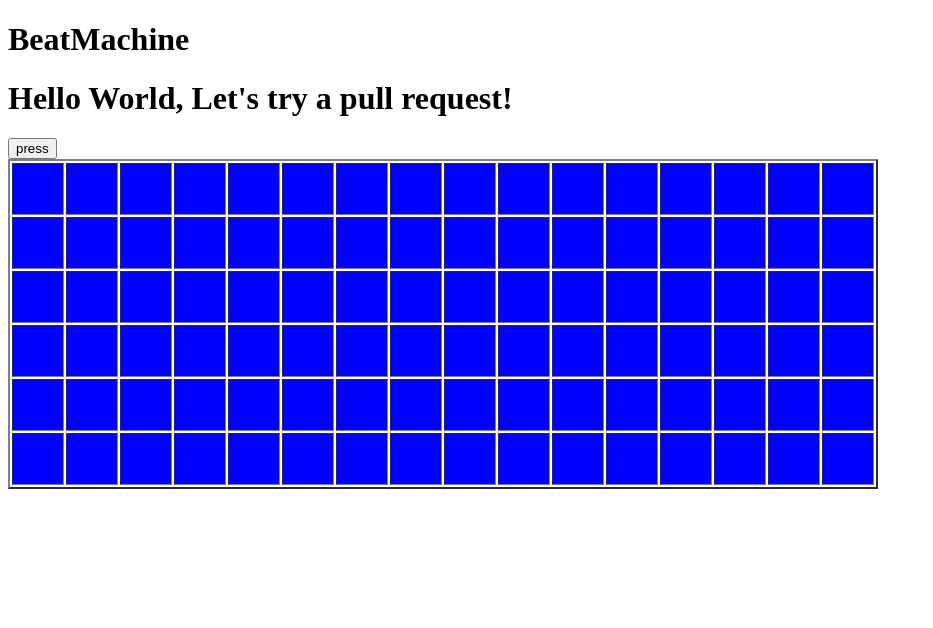
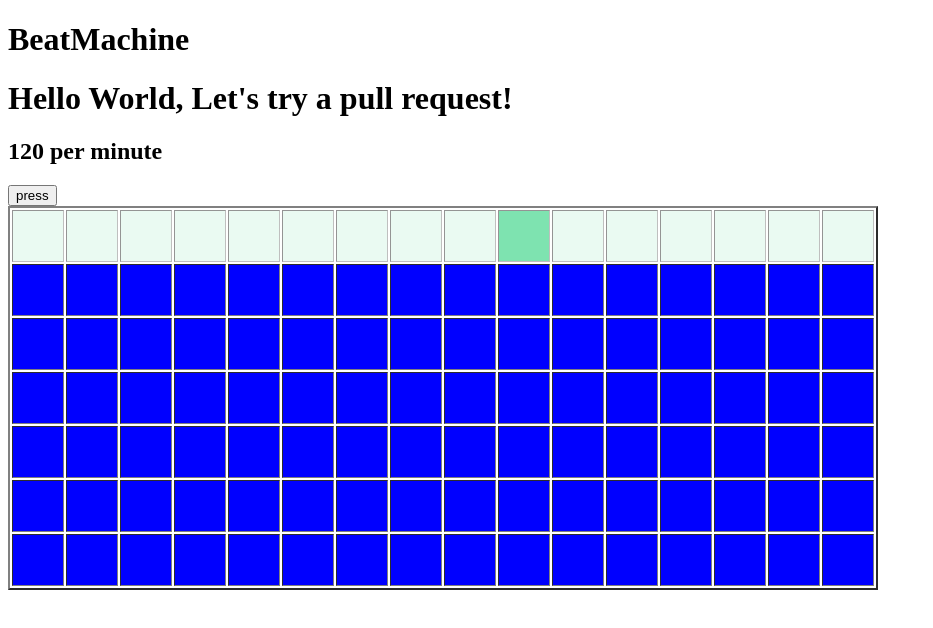
Before and after one commit to AndrewRLloyd88/beat-machine-hackathon, a React (Create React App) app: page / in a window 1280 px wide. Shown: the top 628 px of the page, without its empty margins (0-933 px from the left). Built offline with nearby package versions, Linux system fonts and the light colour scheme.

Commit message:
add BeatTracker and BPM logic. Add template file for useStart

```diff
--- a/src/App.js
+++ b/src/App.js
@@ -3,9 +3,11 @@ import './styles/index.css';
 import {Howl, Howler} from 'howler';
 import BeatMachine from "./Components/BeatMachine"
 import InstrumentRow from './Components/InstrumentRow';
+import Bpm from "./helpers/useBPM"
+import BeatTracker from "./Components/BeatTracker"
 
 const App = () => {
-
+const beats = Bpm();
   const playSound = () => {
     var sound = new Howl({
       src: ["./DrumSamples/MainSnare/Snare1.wav"],
@@ -19,10 +21,13 @@ const App = () => {
       <>
       <BeatMachine />
         <h1>Hello World, Let's try a pull request!</h1>
+        <h2>{beats} per minute</h2>
         <button onClick={playSound}>press</button>
 
         <table border='2'>
+
           <tbody>
+          <BeatTracker/>
            <InstrumentRow />
            <InstrumentRow />
            <InstrumentRow />
--- a/src/Components/BeatTracker.jsx
+++ b/src/Components/BeatTracker.jsx
@@ -1,14 +1,17 @@
 import React, { useEffect } from 'react';
 import '../styles/index.css';
 import {Howl, Howler} from 'howler';
+import BPM from "../helpers/useBPM"
+import '../styles/playhead.css';
 
 const BeatTracker = () => {
+  const beats = BPM();
+  const squares = [0, 0, 0, 0, 0, 0, 0, 0, 0, 1, 0, 0, 0, 0, 0, 0];
 
-    return(
-      <>
-        <h1>BeatTracker</h1>
-      </>
-    )
-  }
+ const playHeadArray = squares.map((square) => ( <td key={square} className={square > 0 ? "playhead" : "inactive"}></td> ))
+
+return playHeadArray;
+}
+
 
 export default BeatTracker;
--- /dev/null
+++ b/src/helpers/useBPM.js
@@ -0,0 +1,7 @@
+import React, { useState } from "react";
+
+export default function useBPM(defaultBPM) {
+  const [bpm, setBpm] = useState(120);
+
+  return bpm;
+}
--- /dev/null
+++ b/src/styles/playhead.css
@@ -0,0 +1,11 @@
+.playhead {
+  background-color: rgb(0, 200, 100);
+  padding: 25px;
+  opacity: 0.5;
+}
+
+.inactive {
+  background-color: rgb(215, 246, 231);
+  padding: 25px;
+  opacity: 0.5;
+}
```
Also changed, not shown: src/helpers/useStart.js (added), 1 other file (tests, documents, lock files or other folders).
